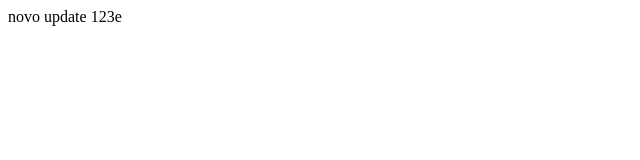
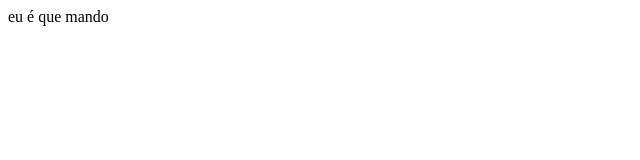
Before and after one commit to RicardoSilvaMB/ricardo, a plain HTML site: page index.html in a window 1280 px wide. Shown: the full height of the page, 0-640 px from the left. Drawn offline with Linux system fonts and the light colour scheme.

Commit message:
eu adicionei coisas

```diff
--- a/index.html
+++ b/index.html
@@ -1,6 +1,6 @@
 <html>
     <title> My App </title>
     <body>
-    	novo update 123e
+    	eu é que mando
     </body>
 </html>
```
